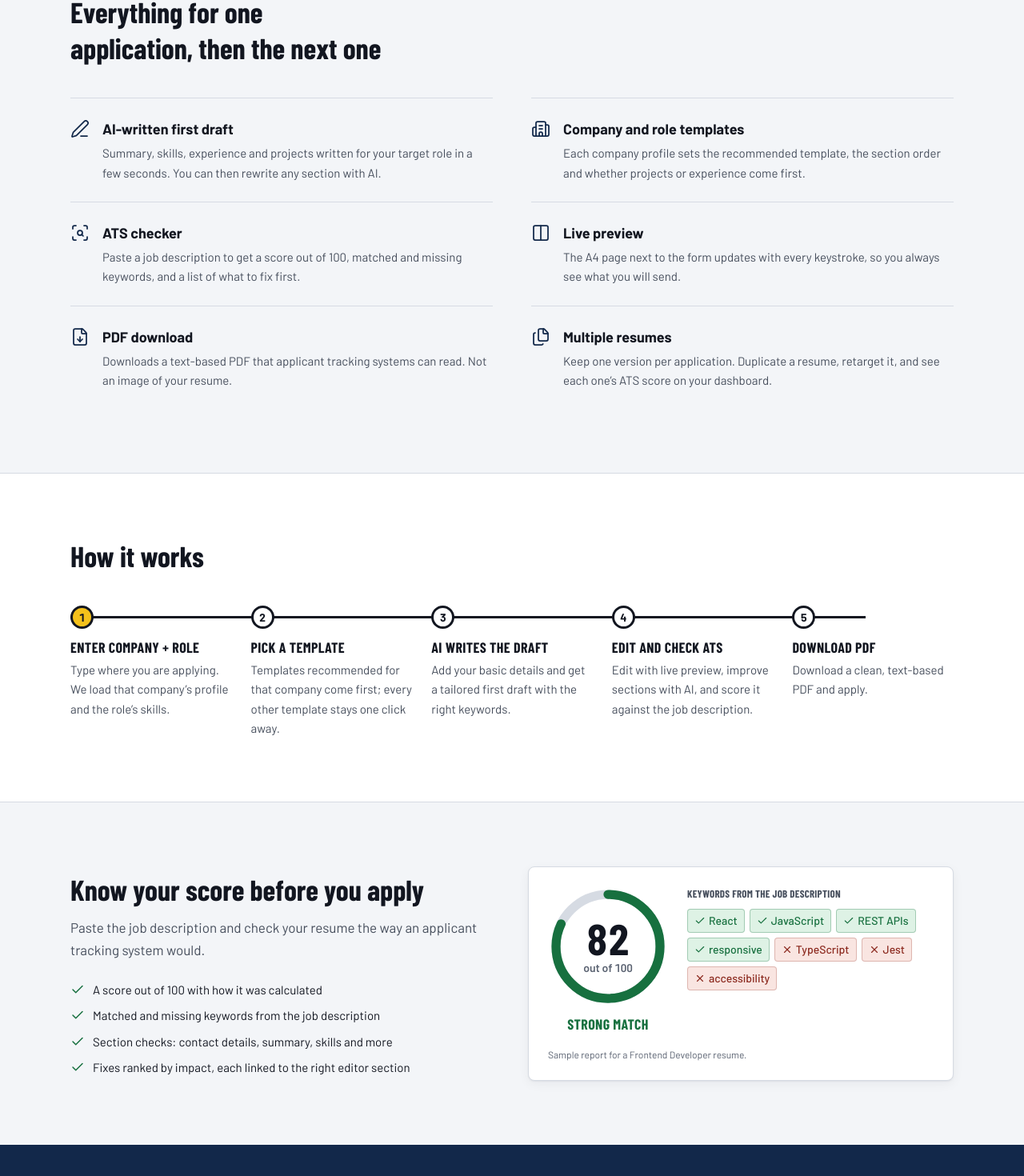
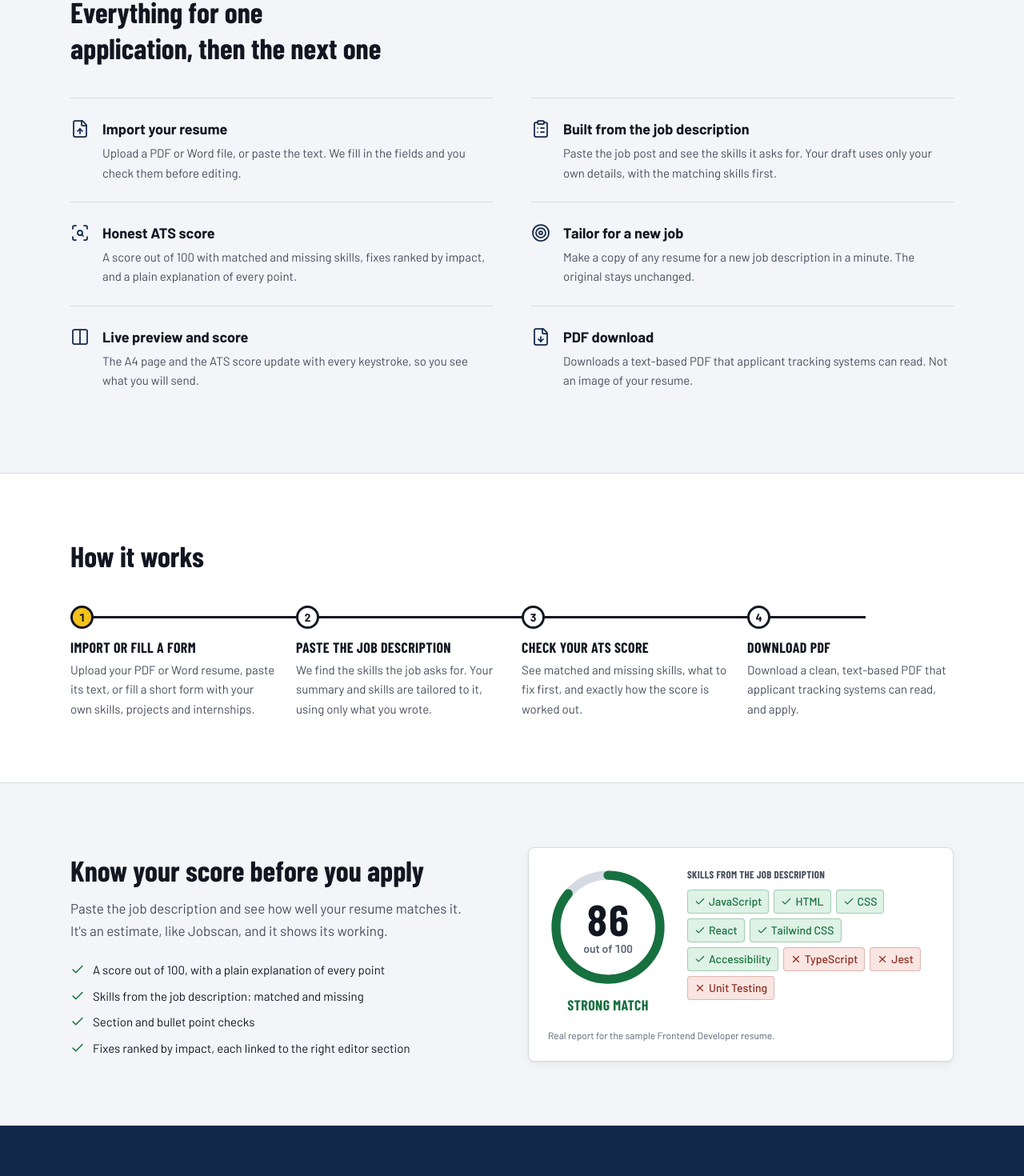
Before and after one commit to hpatne/ai-resume-builder, a React (Vite) app in the folder client/: page / in a window 1280 px wide. Shown: the part 966-2436 px from the top of the page at 80% size. Built offline with nearby package versions, Linux system fonts and the light colour scheme.

Commit message:
feat: landing page shows the real flow and a real sample ATS report

```diff
--- a/client/src/components/landing/AtsTeaser.jsx
+++ b/client/src/components/landing/AtsTeaser.jsx
@@ -2,18 +2,15 @@
 import { Check } from 'lucide-react'
 import ScoreCircle from '../ScoreCircle'
 import KeywordChips from '../KeywordChips'
+import sampleResumes from '../../data/sampleResumes'
+import { calculateAtsScore } from '../../utils/atsScore'
 
-const SAMPLE_KEYWORDS = [
-  { word: 'React', matched: true },
-  { word: 'JavaScript', matched: true },
-  { word: 'REST APIs', matched: true },
-  { word: 'responsive', matched: true },
-  { word: 'TypeScript', matched: false },
-  { word: 'Jest', matched: false },
-  { word: 'accessibility', matched: false },
-]
+// A real report for the sample Frontend Developer resume
+const sampleResume = sampleResumes.find((resume) => resume.id === 'r-aarav-frontend')
+const sampleReport = sampleResume && calculateAtsScore(sampleResume, sampleResume.jobDescription)
+const SAMPLE_SKILLS = sampleReport ? [...sampleReport.matchedSkills.slice(0, 6).map((word) => ({ word, matched: true })), ...sampleReport.missingSkills.map((word) => ({ word, matched: false }))] : []
 
-const REPORT_ITEMS = ['A score out of 100 with how it was calculated', 'Matched and missing keywords from the job description', 'Section checks: contact details, summary, skills and more', 'Fixes ranked by impact, each linked to the right editor section']
+const REPORT_ITEMS = ['A score out of 100, with a plain explanation of every point', 'Skills from the job description: matched and missing', 'Section and bullet point checks', 'Fixes ranked by impact, each linked to the right editor section']
 
 function AtsTeaser() {
   return (
@@ -23,7 +20,7 @@ function AtsTeaser() {
           Know your score before you apply
         </h2>
         <p className="mt-3 max-w-lg text-[17px] leading-relaxed text-ink-soft">
-          Paste the job description and check your resume the way an applicant tracking system would.
+          Paste the job description and see how well your resume matches it. It's an estimate, like Jobscan, and it shows its working.
         </p>
         <ul className="mt-6 space-y-2.5">
           {REPORT_ITEMS.map((item) => (
@@ -37,15 +34,15 @@ function AtsTeaser() {
 
       <figure className="rounded-lg border border-line bg-paper p-6 shadow-panel">
         <div className="flex flex-col items-center gap-6 sm:flex-row sm:items-start">
-          <ScoreCircle score={82} size={150} />
+          <ScoreCircle score={sampleReport?.score ?? 0} size={150} />
           <div>
-            <h3 className="board-text text-[13px] text-ink-soft">Keywords from the job description</h3>
+            <h3 className="board-text text-[13px] text-ink-soft">Skills from the job description</h3>
             <div className="mt-2">
-              <KeywordChips keywords={SAMPLE_KEYWORDS} />
+              <KeywordChips keywords={SAMPLE_SKILLS} />
             </div>
           </div>
         </div>
-        <figcaption className="mt-4 text-xs text-ink-faint">Sample report for a Frontend Developer resume.</figcaption>
+        <figcaption className="mt-4 text-xs text-ink-faint">Real report for the sample Frontend Developer resume.</figcaption>
       </figure>
     </section>
   )
--- a/client/src/components/landing/FeatureIndex.jsx
+++ b/client/src/components/landing/FeatureIndex.jsx
@@ -1,13 +1,13 @@
 // Landing page list of the main features.
-import { PenLine, Building2, ScanSearch, Columns2, FileDown, Files } from 'lucide-react'
+import { FileUp, ClipboardList, ScanSearch, Target, Columns2, FileDown } from 'lucide-react'
 
 const FEATURES = [
-  { icon: PenLine, title: 'AI-written first draft', text: 'Summary, skills, experience and projects written for your target role in a few seconds. You can then rewrite any section with AI.' },
-  { icon: Building2, title: 'Company and role templates', text: 'Each company profile sets the recommended template, the section order and whether projects or experience come first.' },
-  { icon: ScanSearch, title: 'ATS checker', text: 'Paste a job description to get a score out of 100, matched and missing keywords, and a list of what to fix first.' },
-  { icon: Columns2, title: 'Live preview', text: 'The A4 page next to the form updates with every keystroke, so you always see what you will send.' },
+  { icon: FileUp, title: 'Import your resume', text: 'Upload a PDF or Word file, or paste the text. We fill in the fields and you check them before editing.' },
+  { icon: ClipboardList, title: 'Built from the job description', text: 'Paste the job post and see the skills it asks for. Your draft uses only your own details, with the matching skills first.' },
+  { icon: ScanSearch, title: 'Honest ATS score', text: 'A score out of 100 with matched and missing skills, fixes ranked by impact, and a plain explanation of every point.' },
+  { icon: Target, title: 'Tailor for a new job', text: 'Make a copy of any resume for a new job description in a minute. The original stays unchanged.' },
+  { icon: Columns2, title: 'Live preview and score', text: 'The A4 page and the ATS score update with every keystroke, so you see what you will send.' },
   { icon: FileDown, title: 'PDF download', text: 'Downloads a text-based PDF that applicant tracking systems can read. Not an image of your resume.' },
-  { icon: Files, title: 'Multiple resumes', text: 'Keep one version per application. Duplicate a resume, retarget it, and see each one’s ATS score on your dashboard.' },
 ]
 
 function FeatureIndex() {
--- a/client/src/components/landing/RouteSteps.jsx
+++ b/client/src/components/landing/RouteSteps.jsx
@@ -1,10 +1,9 @@
 // Landing page "How it works" steps.
 const STEPS = [
-  { title: 'Enter company + role', text: 'Type where you are applying. We load that company’s profile and the role’s skills.' },
-  { title: 'Pick a template', text: 'Templates recommended for that company come first; every other template stays one click away.' },
-  { title: 'AI writes the draft', text: 'Add your basic details and get a tailored first draft with the right keywords.' },
-  { title: 'Edit and check ATS', text: 'Edit with live preview, improve sections with AI, and score it against the job description.' },
-  { title: 'Download PDF', text: 'Download a clean, text-based PDF and apply.' },
+  { title: 'Import or fill a form', text: 'Upload your PDF or Word resume, paste its text, or fill a short form with your own skills, projects and internships.' },
+  { title: 'Paste the job description', text: 'We find the skills the job asks for. Your summary and skills are tailored to it, using only what you wrote.' },
+  { title: 'Check your ATS score', text: 'See matched and missing skills, what to fix first, and exactly how the score is worked out.' },
+  { title: 'Download PDF', text: 'Download a clean, text-based PDF that applicant tracking systems can read, and apply.' },
 ]
 
 function RouteSteps() {
@@ -15,7 +14,7 @@ function RouteSteps() {
           How it works
         </h2>
 
-        <ol className="relative mt-10 grid gap-8 md:grid-cols-5 md:gap-6">
+        <ol className="relative mt-10 grid gap-8 md:grid-cols-4 md:gap-6">
           <span aria-hidden="true" className="absolute top-2 bottom-2 left-[13px] w-[3px] bg-ink md:top-[13px] md:right-[10%] md:bottom-auto md:left-0 md:h-[3px] md:w-auto" />
 
           {STEPS.map((step, index) => (
--- a/client/src/pages/LandingPage.jsx
+++ b/client/src/pages/LandingPage.jsx
@@ -14,8 +14,8 @@ function LandingPage() {
             A resume written for the company you’re applying to
           </h1>
           <p className="mt-5 max-w-lg text-lg leading-relaxed text-ink-soft">
-            Enter your target company and job role first. The template, the AI-written draft, the section order,
-            the keywords and the ATS check all follow that choice.
+            Import your resume or fill a short form, paste the job description, and get a resume that uses your own
+            details with the skills that job asks for. Then check its ATS score and download the PDF.
           </p>
           <div className="mt-7 flex flex-wrap gap-3">
             <Button to="/signup" size="lg">
```
